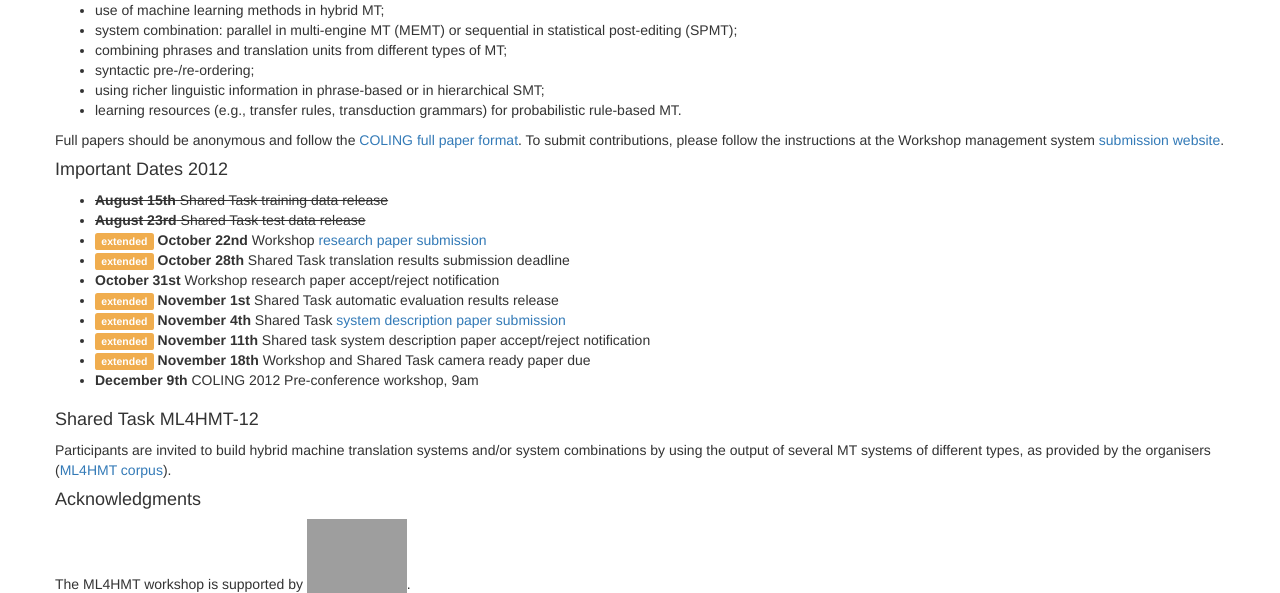
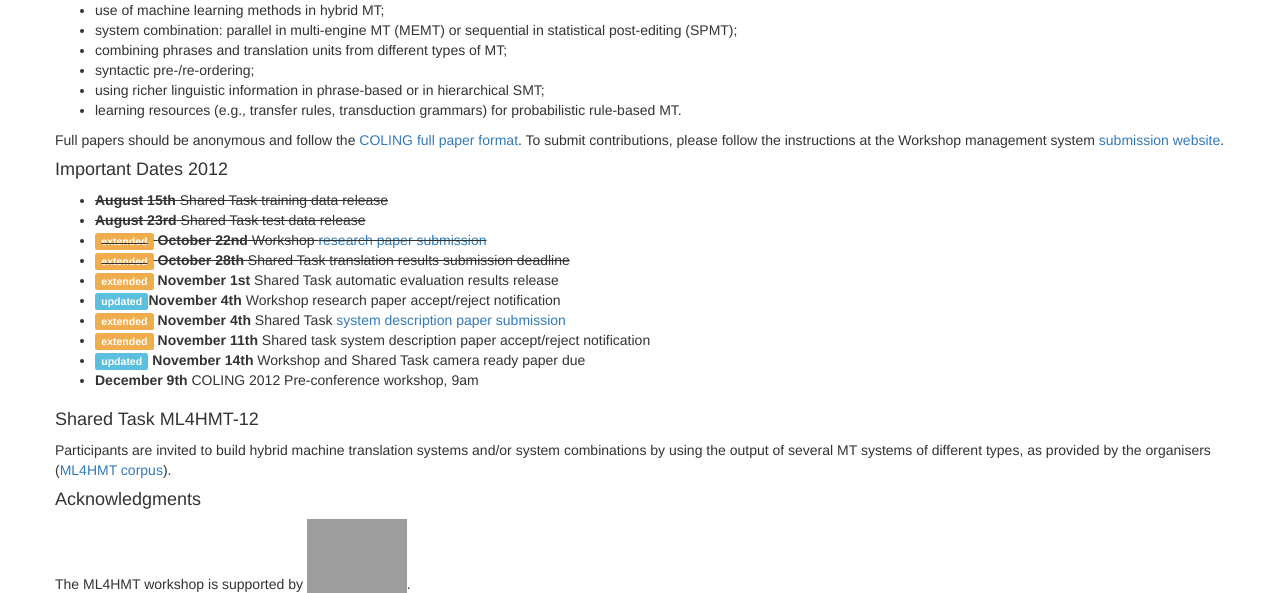
Before and after one commit to cfedermann/ML4HMT-Workshop, a Django app: page / in a window 1280 px wide. Shown: the part 910-1503 px from the top of the page. Run offline with Django 3.2, Linux system fonts and the light colour scheme; some libraries are stand-ins or nearby versions; grey boxes are pictures that could not be loaded.

Commit message:
Updated schedule to reflect COLING schedule changes...

```diff
--- a/ml4hmt/templates/schedule.html
+++ b/ml4hmt/templates/schedule.html
@@ -4,19 +4,19 @@
 
         <li class="overdue"><strong>August 23rd</strong> Shared Task test data release</li>
 
-        <li><span class="label label-warning">extended</span> <strong>October 22nd</strong> Workshop <a href="https://www.softconf.com/coling2012/ML4HMT12/">research paper submission</a></li>
+        <li class="overdue"><span class="label label-warning">extended</span> <strong>October 22nd</strong> Workshop <a href="https://www.softconf.com/coling2012/ML4HMT12/">research paper submission</a></li>
 
-        <li><span class="label label-warning">extended</span> <strong>October 28th</strong> Shared Task translation results submission deadline</li>
-
-        <li><strong>October 31st</strong> Workshop research paper accept/reject notification</li>
+        <li class="overdue"><span class="label label-warning">extended</span> <strong>October 28th</strong> Shared Task translation results submission deadline</li>
 
         <li><span class="label label-warning">extended</span> <strong>November 1st</strong> Shared Task automatic evaluation results release</li>
+
+        <li><span class="label label-info">updated</span><strong>November 4th</strong> Workshop research paper accept/reject notification</li>
 
         <li><span class="label label-warning">extended</span> <strong>November 4th</strong> Shared Task <a href="https://www.softconf.com/coling2012/ML4HMT12/">system description paper submission</a></li>
 
         <li><span class="label label-warning">extended</span> <strong>November 11th</strong> Shared task system description paper accept/reject notification</li>
 
-        <li><span class="label label-warning">extended</span> <strong>November 18th</strong> Workshop and Shared Task camera ready paper due</li>
+        <li><span class="label label-info">updated</span> <strong>November 14th</strong> Workshop and Shared Task camera ready paper due</li>
 
         <li><strong>December 9th</strong> COLING 2012 Pre-conference workshop, 9am</li>
       </ul>
```
